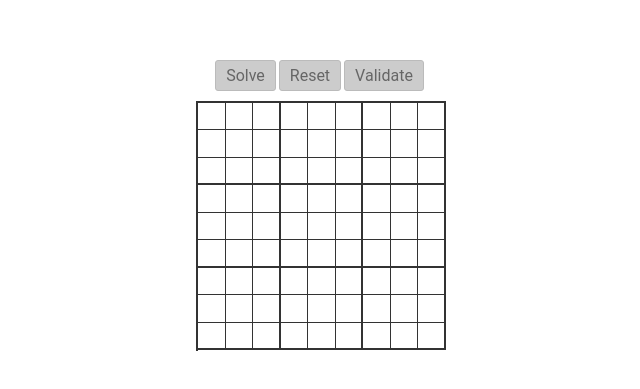
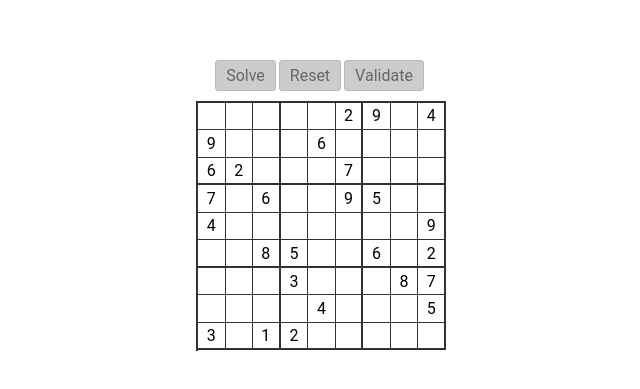
Before and after one commit to haditorabi/sudoku-solver, a website: page index.html in a window 1280 px wide. Shown: the part 203-592 px from the top of the page, without its empty margins (319-959 px from the left). Drawn offline with Linux system fonts and the light colour scheme.

Commit message:
setup the puzzle and buttons

```diff
--- a/index.html
+++ b/index.html
@@ -7,7 +7,7 @@
             <div class="buttons">
                 <div id="solve-button" class="button">Solve</div>
                 <div id="reset-button" class="button">Reset</div>
-                <div id="Validate-button" class="button">Validate</div>
+                <div id="validate-button" class="button">Validate</div>
             </div>
             <div id="board" class="board"></div>
         </div>
--- a/main.js
+++ b/main.js
@@ -1,10 +1,10 @@
-var board = document.getElementById("board");
-var squares = {};
-var solveStack = [];
+const board = document.getElementById("board");
+const squares = {};
+const solveStack = [];
 
-for (var x = 0; x < 9; x++) {
-  for (var y = 0; y < 9; y++) {
-    var square = document.createElement("div");
+for (let x = 0; x < 9; x++) {
+  for (let y = 0; y < 9; y++) {
+    let square = document.createElement("div");
 
     square.contentEditable = true;
     square.className = "square";
@@ -21,3 +21,57 @@ for (var x = 0; x < 9; x++) {
     squares[x+"_"+y] = square;
   }
 }
+const puzzle = {
+	"5_0": 2,
+	"6_0": 9,
+	"8_0": 4,
+	"0_1": 9,
+	"4_1": 6,
+	"0_2": 6,
+	"1_2": 2,
+	"5_2": 7,
+	"0_3": 7,
+	"2_3": 6,
+	"5_3": 9,
+	"6_3": 5,
+	"0_4": 4,
+	"8_4": 9,
+	"2_5": 8,
+	"3_5": 5,
+	"6_5": 6,
+	"8_5": 2,
+	"3_6": 3,
+	"7_6": 8,
+	"8_6": 7,
+	"4_7": 4,
+	"8_7": 5,
+	"0_8": 3,
+	"2_8": 1,
+	"3_8": 2,
+}
+
+for (let key in puzzle) {
+  let square = squares[key]
+  square.innerText = puzzle[key];
+  square.solved = true
+}
+
+var solveButton = document.getElementById("solve-button");
+var resetButton = document.getElementById("reset-button");
+var validateButton = document.getElementById("validate-button");
+
+solveButton.onclick = function() {
+  console.time("solve");
+  solvePuzzle();
+  console.timeEnd("solve");
+}
+resetButton.onclick = function() {
+  console.time("reset");
+  resetPuzzle();
+  console.timeEnd("reset");
+}
+validateButton.onclick = function() {
+  console.time("validate");
+  validatePuzzle();
+  console.timeEnd("validate");
+}
--- a/style.css
+++ b/style.css
@@ -42,7 +42,7 @@ html, body {
   }
   .computer {
     color: white;
-    background-color: grey;
+    background-color: darkgreen;
   }
 
   .buttons {
```
